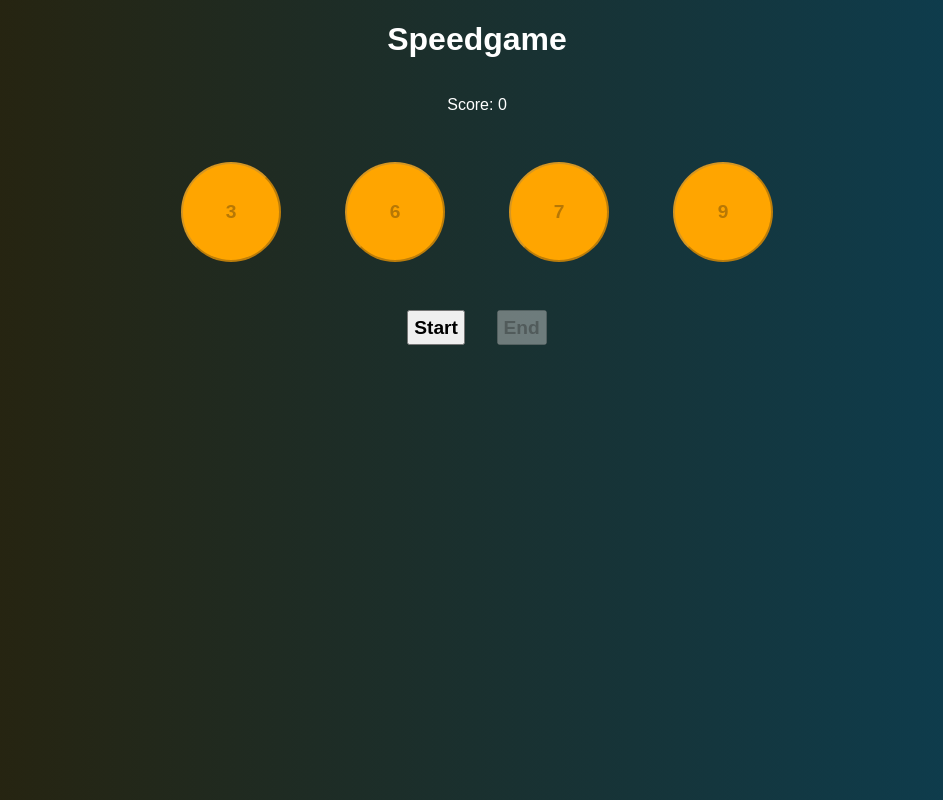
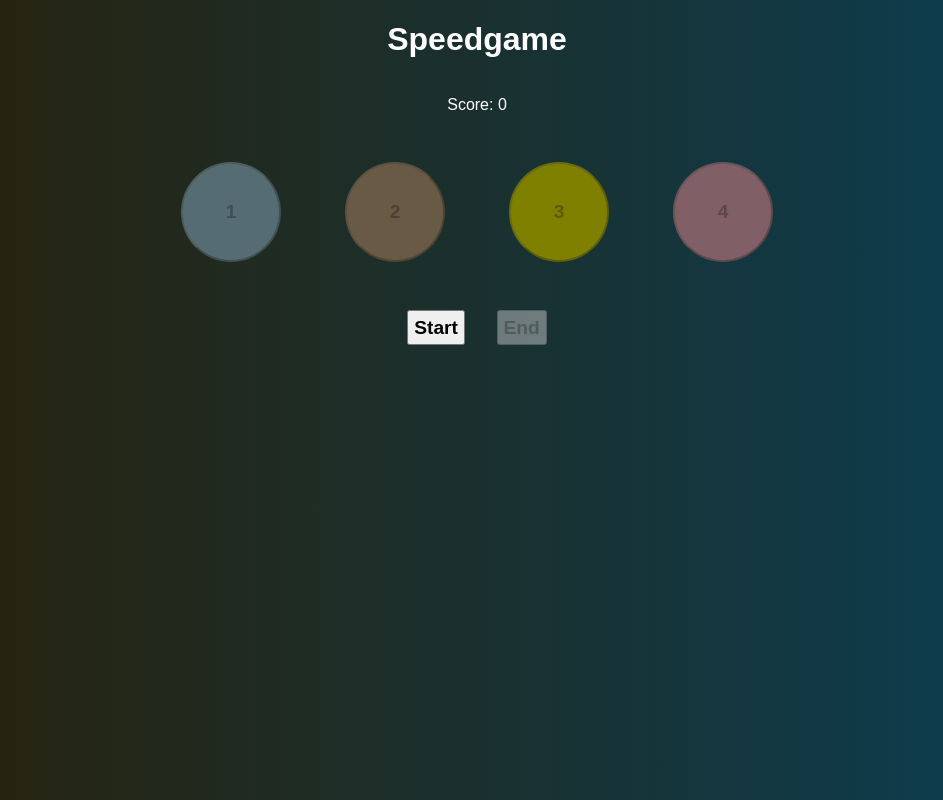
Before and after one commit to stacknatic/react-speedgame, a React (Create React App) app: page / in a window 1280 px wide. Shown: the whole page, without its empty margins (163-1106 px from the left). Built offline with nearby package versions, Linux system fonts and the light colour scheme; a web font is replaced by a local one.

Commit message:
add background colours to circles and conditional highlight

```diff
--- a/src/App.jsx
+++ b/src/App.jsx
@@ -3,11 +3,11 @@ import "./Circles.css";
 import React, { Component } from "react";
 import Circle from "./Components/Circle";
 
-const circles = [
-  { id: 1, value: 3, disabled: true },
-  { id: 2, value: 6, disabled: true },
-  { id: 3, value: 7, disabled: true },
-  { id: 4, value: 9, disabled: true },
+let circles = [
+  { id: 1, value: 1, disabled: true, className: "circle one", active: false},
+  { id: 2, value: 2, disabled: true, className: "circle two", active: false},
+  { id: 3, value: 3, disabled: true, className: "circle three", active: false},
+  { id: 4, value: 4, disabled: true, className: "circle four", active: false},
 ];
 
 class App extends Component {
@@ -18,7 +18,8 @@ class App extends Component {
     endButton: true,
     disabled: true,
     value: "",
-    circles: circles,
+    circles: circles
+
   };
 
   disableAll = () => {
@@ -26,6 +27,7 @@ class App extends Component {
       this.state.circles.map((circle) => {
         return this.setState({
           circle: (circle.disabled = true),
+
         });
       });
     } else {
@@ -36,76 +38,94 @@ class App extends Component {
       });
     }
   };
-  disableOthers() {
+  // disableOthers(){
+  //   circles = this.state.circles
+  //   this.state.circles.map((circle) => {
+  //     return this.setState({
+  //       [circle]: (circle.disabled = true),
+
+  //     });
+  //   });
+  // }
+  deactivateCircles(){
+    circles = this.state.circles
     this.state.circles.map((circle) => {
       return this.setState({
-        circle: (circle.disabled = true),
+        circle: circle.active = false,
+
       });
     });
   }
 
+
+
   randomValue;
   randomNumber = () => {
-    let active = 0;
-    let newNumber = Math.floor(Math.random(circles.length) * 4);
-    this.disableOthers()
+    this.deactivateCircles()
+    let button;
+    // this.disableAll()
+    // let newNumber = Math.floor(Math.random(circles.length) * 4);
+
 
 
     switch (this.randomValue) {
       case 0:
-        active = 0;
+        button = 0;
         this.setState({
-          [circles]: (circles[0].disabled = false),
+          // [circles]: (circles[0].disabled = false),
+          [circles]: (circles[0].active = true),
+
+
         });
-        console.log("value is " + this.state.circles[0].value);
 
         break;
+
       case 1:
-        active = 1;
+        button = 1;
         this.setState({
-          [circles]: (circles[1].disabled = false),
+          // [circles]: (circles[1].disabled = false),
+          [circles]: (circles[1].active = true),
+
         });
-
-        console.log("value is " + this.state.circles[1].value);
 
         break;
 
       case 2:
-        active = 2;
+        button = 2;
+        this.setState({
+          // [circles]: (circles[2].disabled = false),
+          [circles]: (circles[2].active = true),
 
-        this.setState({
-          [circles]: (circles[2].disabled = false),
         });
-        console.log("value is " + this.state.circles[2].value);
 
         break;
 
       case 3:
-        active = 3;
+        button = 3;
+        this.setState({
+          // [circles]: (circles[3].disabled = false),
+          [circles]: (circles[3].active = true),
 
-        this.setState({
-          [circles]: (circles[3].disabled = false),
         });
-        console.log("value is " + this.state.circles[3].value);
 
         break;
 
       default:
-        this.disableAll()
         // active = 5;
         // this.setState.disabled = true;
       }
       function uniqueNumber() {
+        let newNumber = Math.floor(Math.random(circles.length) * 4);
 
-        while (newNumber === active) {
+        while (newNumber === button) {
           newNumber = Math.floor(Math.random(circles.length) * 4);
         }
         return newNumber;
       }
       this.randomValue = uniqueNumber();
 
-      console.log(`active number ${active}`);
-      console.log(`randomValue ${this.randomValue}`);
+      console.log(`active number ${button}`);
+      // console.log(`randomValue ${this.randomValue}`);
 
     }
 
@@ -113,7 +133,7 @@ class App extends Component {
 
   clickHandler = (e) => {
     e.target.disabled = true;
-    e.target.className = "circle active";
+    // e.target.className = "circle active";
     this.setState({
       score: this.state.score + 10,
       value: "clicked",
@@ -121,34 +141,30 @@ class App extends Component {
     });
     console.log(e.target.value);
   };
-  powerHandler = (e) => {
+  startHandler = (e) => {
     if (e.target.name === "start") {
       this.setState({
         startButton: true,
         endButton: false,
         start: true,
       });
-      console.log("on");
-      // this.randomNumber();
+      this.disableAll()
       clearInterval(this.intervalId);
         this.intervalId = setInterval(this.randomNumber, 1000)
 
-
-
-
     }
      else {
-      clearInterval(this.intervalId);
+      this.deactivateCircles()
 
        this.setState({
          endButton: true,
          startButton: false,
          start: false,
         });
-      this.randomNumber();
+
         this.disableAll();
+        clearInterval(this.intervalId);
 
-      console.log("off");
     }
   };
 
@@ -158,14 +174,14 @@ class App extends Component {
         <button
           name="start"
           disabled={this.state.startButton}
-          onClick={this.powerHandler}
+          onClick={this.startHandler}
         >
           Start
         </button>
         <button
           name="off"
           disabled={this.state.endButton}
-          onClick={this.powerHandler}
+          onClick={this.startHandler}
         >
           End
         </button>
@@ -179,10 +195,14 @@ class App extends Component {
         return (
           <div key={circle.id}>
             <Circle
+              active={circle.active}
               value={circle.value}
               id={circle.id}
               clickHandler={this.clickHandler}
               disabled={circle.disabled}
+
+              className={circle.className}
+
             />
           </div>
         );
--- a/src/Circles.css
+++ b/src/Circles.css
@@ -11,24 +11,44 @@
 .circle{
     width: 100px;
     height: 100px;
-    background-color: orange;
+    /* background-color: orange; */
     border-radius: 50%;
     margin: 2rem;
     display: flex;
     justify-content: center;
     align-items: center;
     flex-wrap: wrap;
+    filter: brightness(50%)
 
 }
+.circle.one{
+    background-color: lightblue;
+
+
+}
+.circle.two{
+    background-color: tan;
+
+}
+.circle.three{
+    background-color: yellow;
+
+}
+.circle.four{
+    background-color: pink;
+
+}
+
 .circle.active{
+    filter: brightness(1)
+
+}
+/* .circle.active{
     width: 100px;
     height: 100px;
     background: url('squirrel.jpg') no-repeat center/cover;
     border-radius: 50%;
     margin: 2rem;
-    /* display: flex;
-    justify-content: center;
-    align-items: center;
-    flex-wrap: wrap; */
 
-}
+
+} */
--- a/src/Components/Circle.jsx
+++ b/src/Components/Circle.jsx
@@ -2,14 +2,25 @@ import React from 'react';
 
 
 const Circle = (props) => {
-  return (
+  if(props.active===true){
+    return(
+      <button className={`${props.className} ${props.active ? "active" : ""}`} disabled={false} onClick={props.clickHandler} id={props.id} value={props.value}>
 
-    <button className='circle' disabled={props.disabled} onClick={props.clickHandler} id={props.id} value={props.value}>
+      <p>{props.value}</p>
 
-        <p>{props.value}</p>
+  </button>
+    )
+  } else{
 
-    </button>
-  );
+    return (
+
+      <button className={props.className} disabled={props.disabled} onClick={props.clickHandler} id={props.id} value={props.value}>
+
+          <p>{props.value}</p>
+
+      </button>
+    );
+  }
 };
 
 
```
Lines whose indentation alone changed are shown as unchanged.
